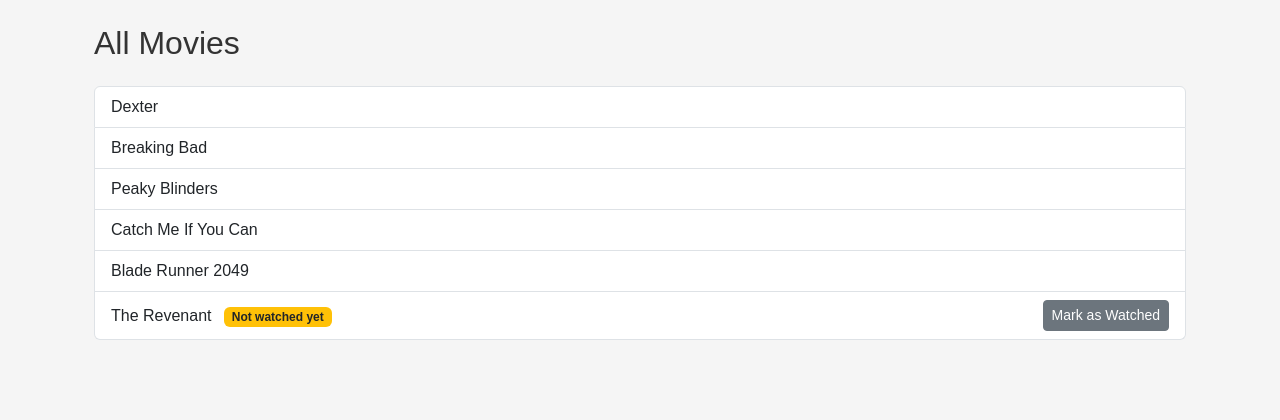
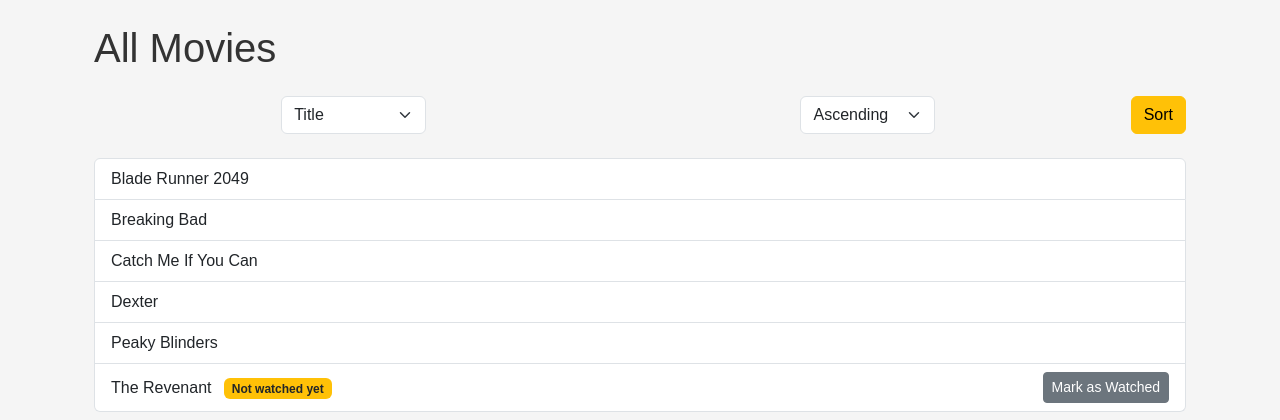
Before and after one commit to AliGojayev/cs50-final-project, a Flask app: page / in a window 1280 px wide. Shown: the part 56-476 px from the top of the page. Run offline with Flask 3, Linux system fonts and the light colour scheme; a user stored in the database is signed in; some libraries are stand-ins or nearby versions.

Commit message:
feat(index): add display movie sorting option

```diff
--- a/app.py
+++ b/app.py
@@ -30,28 +30,50 @@ db = SQL(f"sqlite:///{DATABASE_PATH}")
 app.jinja_env.filters["snake_to_sentence_case"] = snake_to_sentence_case
 
 
-@app.route("/", methods=["GET"])
+@app.route("/", methods=["GET", "POST"])
 @login_required
 def index():
+    criterias = get_table_columns(db, "movies")
+
+    if request.method == "POST":
+        sort_criteria = request.form.get("sort-criteria")
+        sort_order = request.form.get("sort-order")
+
+        if sort_criteria not in criterias:
+            flash("Invalid sort criteria", "error")
+            return redirect("/")
+
+        if sort_order not in ("ASC", "DESC"):
+            flash("Invalid sort order", "error")
+            sort_order = "ASC"
+    else:
+        sort_criteria = "title"
+        sort_order = "ASC"
+
     user_id = session["user_id"]
 
-    all_movies = db.execute("SELECT id, title FROM movies;")
-    watched_movies = db.execute(
-        """
-        SELECT m.id, m.title, wm.rating
-          FROM movies m
-          JOIN watched_movies wm ON m.id = wm.movie_id
-         WHERE wm.user_id = ?;
-        """,
-        user_id,
+    all_movies = db.execute(
+        f"SELECT id, title FROM movies ORDER BY {sort_criteria} {sort_order};"
     )
 
-    watched_movie_ids = {movie["id"] for movie in watched_movies}
+    # TODO: Optimize query
+    watched_movie_ids = [
+        movie["id"]
+        for movie in db.execute(
+            """
+            SELECT m.id
+              FROM movies m
+              JOIN watched_movies wm ON m.id = wm.movie_id
+             WHERE wm.user_id = ?
+            """,
+            user_id,
+        )
+    ]
 
     return render_template(
         "index.html",
+        criterias=criterias,
         all_movies=all_movies,
-        watched_movies=watched_movies,
         watched_movie_ids=watched_movie_ids,
     )
 
--- a/templates/index.html
+++ b/templates/index.html
@@ -6,7 +6,24 @@
 
 {% block body %}
 <div class="container mt-4">
-    <h2 class="mb-4">All Movies</h2>
+    <h1 class="mb-4">All Movies</h1>
+
+    <form action="/" method="post" class="d-flex justify-content-center mb-4">
+        <select class="form-select mx-auto w-auto" name="sort-criteria">
+            <option disabled="" selected="">Criteria</option>
+            {% for criteria in criterias %}
+                <option value={{ criteria }} {% if criteria == "title" %} selected="selected" {% endif %}>
+                    {{ criteria | snake_to_sentence_case }}
+                </option>
+            {% endfor %}
+        </select>
+        <select class="form-select mx-auto w-auto" name="sort-order">
+            <option value="ASC" selected="selected">Ascending</option>
+            <option value="DESC">Descending</option>
+        </select>
+        <button class="btn btn-warning ms-2" type="submit">Sort</button>
+    </form>
+
     <ul class="list-group">
         {% for movie in all_movies %}
             <li class="list-group-item d-flex justify-content-between align-items-center">
@@ -26,5 +43,4 @@
         {% endfor %}
     </ul>
 </div>
-
 {% endblock %}
```
